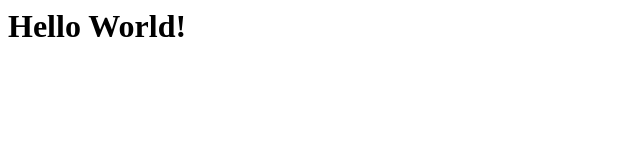
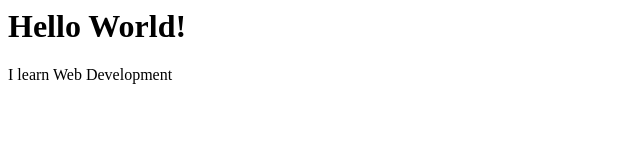
Before and after one commit to keerthanar28093-w/Git1, a plain HTML site: page index.html in a window 1280 px wide. Shown: the whole page, without its empty margins (0-640 px from the left). Drawn offline with Linux system fonts and the light colour scheme.

Commit message:
Update index.html

```diff
--- a/index.html
+++ b/index.html
@@ -1 +1,2 @@
 <h1>Hello World!</h1>
+<p>I learn Web Development</p>
```
